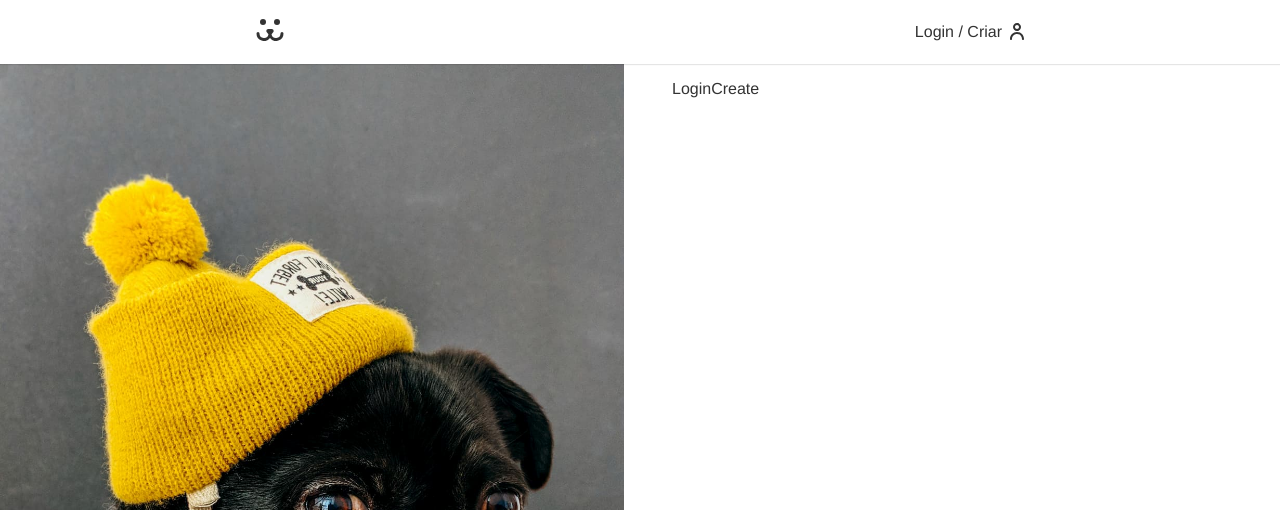
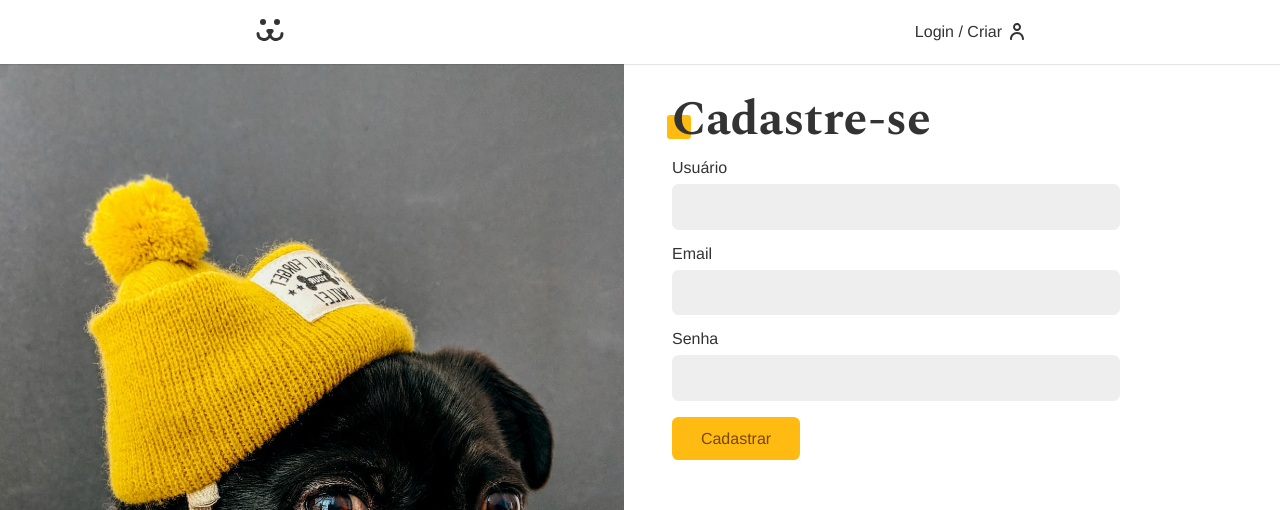
Before and after one commit to enniohenrique/dogs, a React (Vite) app: page /login/criar in a window 1280 px wide. Shown: the top 510 px of the page. Built offline with nearby package versions, Linux system fonts and the light colour scheme; the HTML template or start-up script is replaced by a standard one.

Commit message:
Página Cadastre-se finalizada

```diff
--- a/src/Components/Login/LoginCreate.jsx
+++ b/src/Components/Login/LoginCreate.jsx
@@ -1,9 +1,41 @@
-import React from 'react'
+import React from 'react';
+import Input from '../Forms/input';
+import Button from '../Forms/Button';
+import useForm from '../../Hooks/useForm';
+import { USER_POST } from '../../api';
+import { UserContext } from '../../UserContext';
 
 const LoginCreate = () => {
+  const username = useForm();
+  const email = useForm('email');
+  const password = useForm();
+
+  const { userLogin } = React.useContext(UserContext);
+
+  async function handleSubmit(event) {
+    event.preventDefault();
+    const { url, options } = USER_POST({
+      username: username.value,
+      email: email.value,
+      password: password.value,
+    });
+    const response = await fetch(url, options);
+    if (response.ok) {
+      userLogin(username.value, password.value);
+    }
+    console.log(response);
+  }
   return (
-    <div>LoginCreate</div>
-  )
-}
+    <section className="animeLeft">
+      <h1 className="title">Cadastre-se</h1>
+      <form onSubmit={handleSubmit}>
+        <Input label="Usuário" type="text" name="username" {...username} />
+        <Input label="Email" type="email" name="email" {...email} />
+        <Input label="Senha" type="password" name="password" {...password} />
+        <Button>Cadastrar</Button>
+      </form>
+    </section>
+  );
+};
 
-export default LoginCreate
+export default LoginCreate;
--- a/src/Components/Login/LoginForm.jsx
+++ b/src/Components/Login/LoginForm.jsx
@@ -39,7 +39,7 @@
       </Link>
       <div className={styles.cadastro}>
         <h2 className={styles.subtitle}>Cadastre-se</h2>
-        <p>Ainda não possio conta ? Cadastre-se no site.</p>
+        <p>Ainda não possui conta ? Cadastre-se no site.</p>
         <Link className={stylesBtn.button} to="/login/criar">
           Cadastro
         </Link>
--- a/src/api.jsx
+++ b/src/api.jsx
@@ -36,3 +36,15 @@
     },
   };
 }
+export function USER_POST(body) {
+  return {
+    url: API_URL + '/api/user',
+    options: {
+      method: 'POST',
+      headers: {
+        'Content-Type': 'application/json',
+      },
+      body: JSON.stringify(body),
+    },
+  };
+}
```
